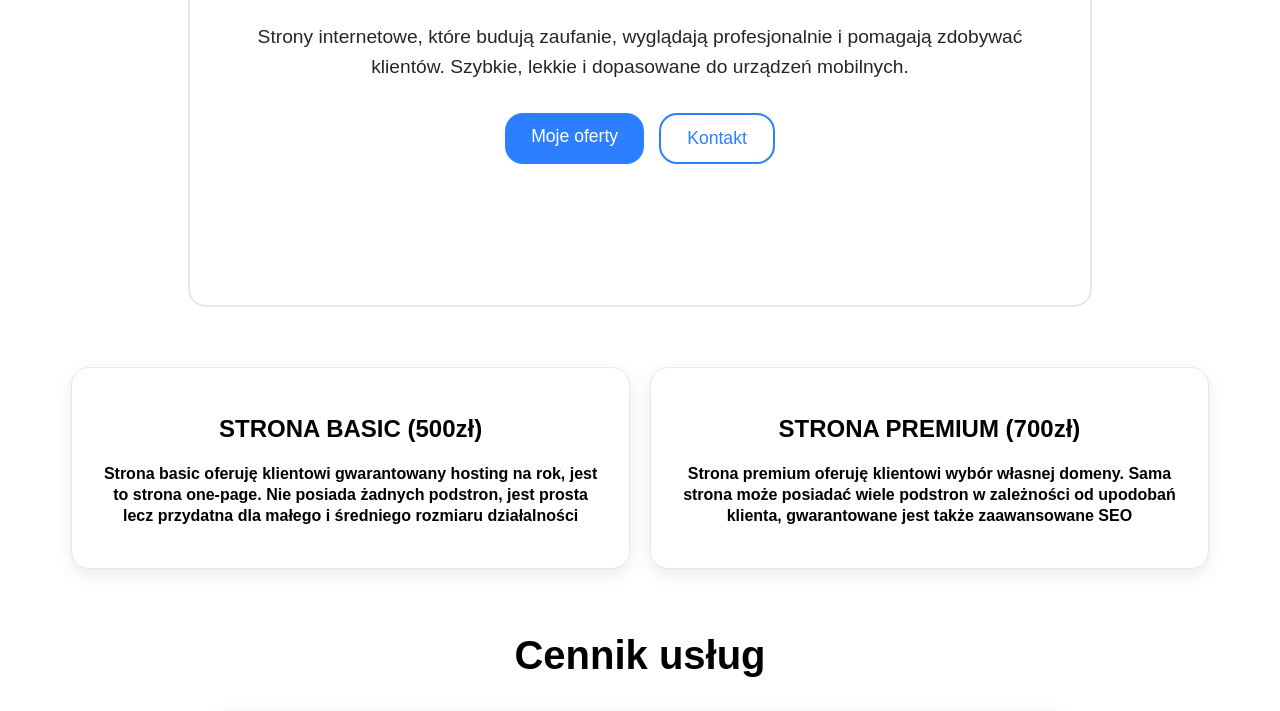
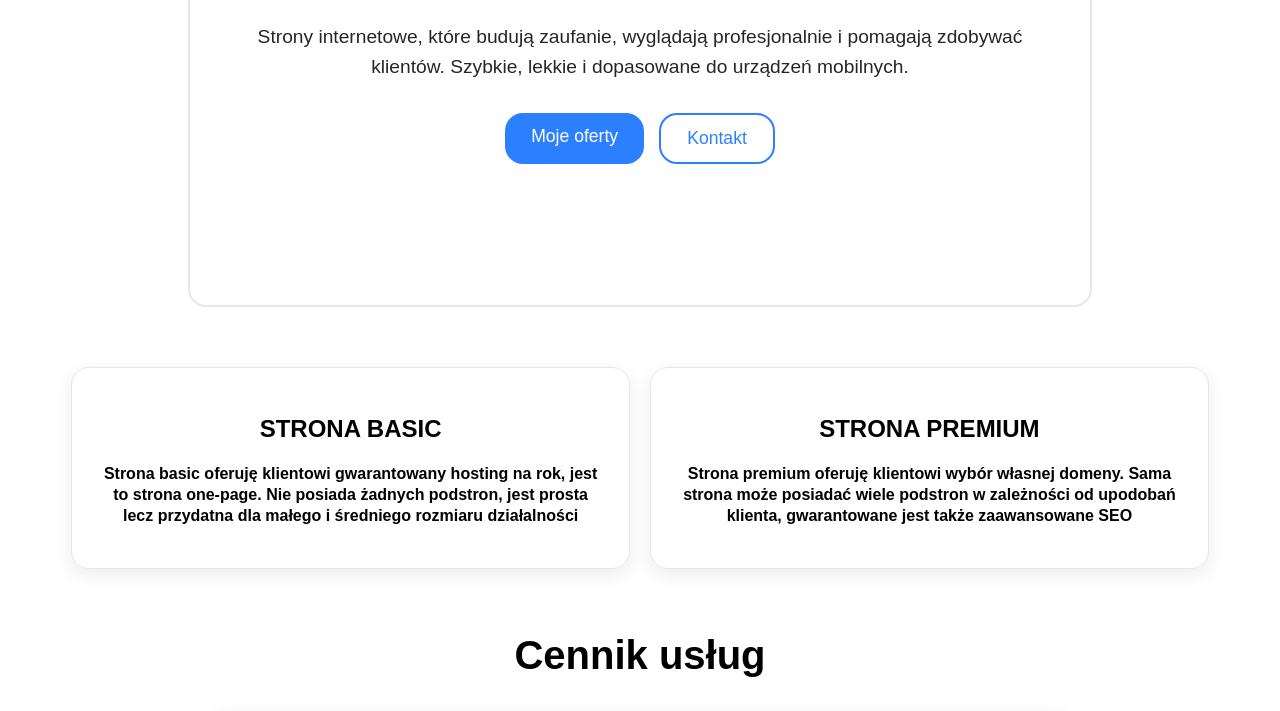
Before and after one commit to adamjakubowski7777-art/real-main, a plain HTML site: page index.html in a window 1280 px wide. Shown: the part 369-1080 px from the top of the page. Drawn offline with Linux system fonts and the light colour scheme.

Commit message:
index.html

```diff
--- a/index.html
+++ b/index.html
@@ -40,12 +40,12 @@ i pomagają zdobywać klientów. Szybkie, lekkie i dopasowane do urządzeń mobi
 
 <section id="uslugi" class="uslugi">
 <div class="box">
-<h2>STRONA BASIC (500zł)</h2>
+<h2>STRONA BASIC</h2>
 <p>Strona basic oferuję klientowi gwarantowany hosting na rok, jest to strona one-page. Nie posiada żadnych podstron, jest prosta lecz przydatna dla małego i średniego rozmiaru działalności</p>
 </div>
 
 <div class="box">
-<h2>STRONA PREMIUM (700zł)</h2>
+<h2>STRONA PREMIUM</h2>
 <p>Strona premium oferuję klientowi wybór własnej domeny. Sama strona może posiadać wiele podstron w zależności od upodobań klienta, gwarantowane jest także zaawansowane SEO</p>
 </div>
 </section>
```
